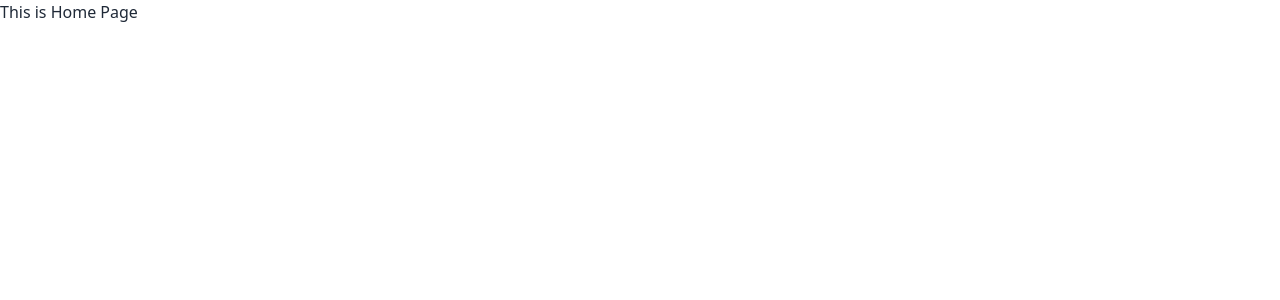
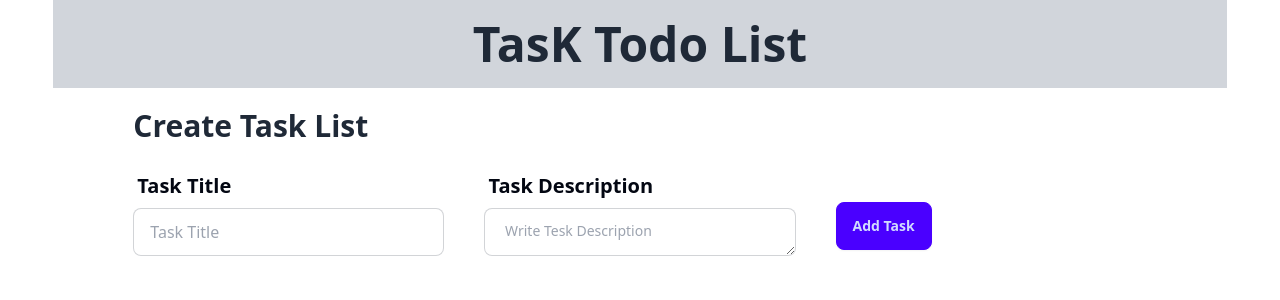
Before and after one commit to gfaruk02/task-todo-list-client, a React (Vite) app: page / in a window 1280 px wide. Shown: the top 300 px of the page. Built offline with nearby package versions, Linux system fonts and the light colour scheme.

Commit message:
create home route and home component and also create task component with design

```diff
--- /dev/null
+++ b/src/Components/Home/CreateTask.jsx
@@ -0,0 +1,28 @@
+
+
+const CreateTask = () => {
+    return (
+        <div className="mt-5 md:px-20">
+            <h1 className="text-3xl font-semibold"> Create Task List</h1>
+            <form className="py-5 grid grid-cols-1 md:grid-cols-2 lg:grid-cols-3 gap-10 items-center mx-auto">
+                <div className="form-control">
+                    <label className=" label">
+                        <span className="label-text text-xl font-semibold text-gray-950 ">Task Title</span>
+                    </label>
+                    <input type="text" name="title" placeholder="Task Title " className="input input-bordered" required />
+                </div>
+                <div className="form-control">
+                    <label className=" label">
+                        <span className="label-text text-xl font-semibold text-gray-950">Task Description</span>
+                    </label>
+                    <textarea name="description" className="textarea textarea-bordered h-10" placeholder=" Write Tesk Description"></textarea>
+                </div>
+                <div className="mt-8">
+                    <button className="btn btn-primary"> Add Task</button>
+                </div>
+            </form>
+        </div>
+    );
+};
+
+export default CreateTask;
--- a/src/Pages/Home.jsx
+++ b/src/Pages/Home.jsx
@@ -1,9 +1,13 @@
+import CreateTask from "../Components/Home/CreateTask";
 
 
 const Home = () => {
     return (
-        <div>
-            <h1> This is Home Page</h1>
+        <div className=" w-11/12 mx-auto">
+            <div className="bg-gray-300 text-center">
+                <h1 className="text-5xl font-bold py-5"> TasK Todo List</h1>
+            </div>
+            <CreateTask></CreateTask>
         </div>
     );
 };
```
